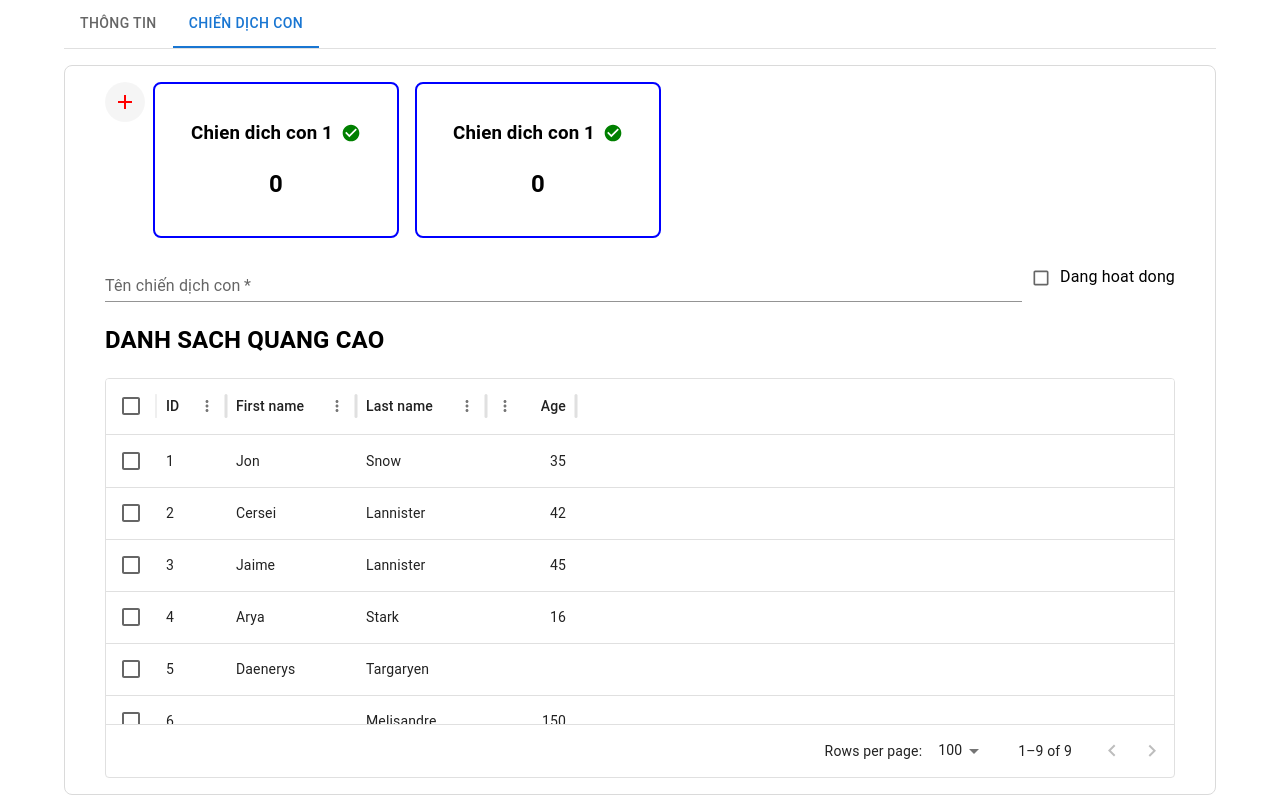
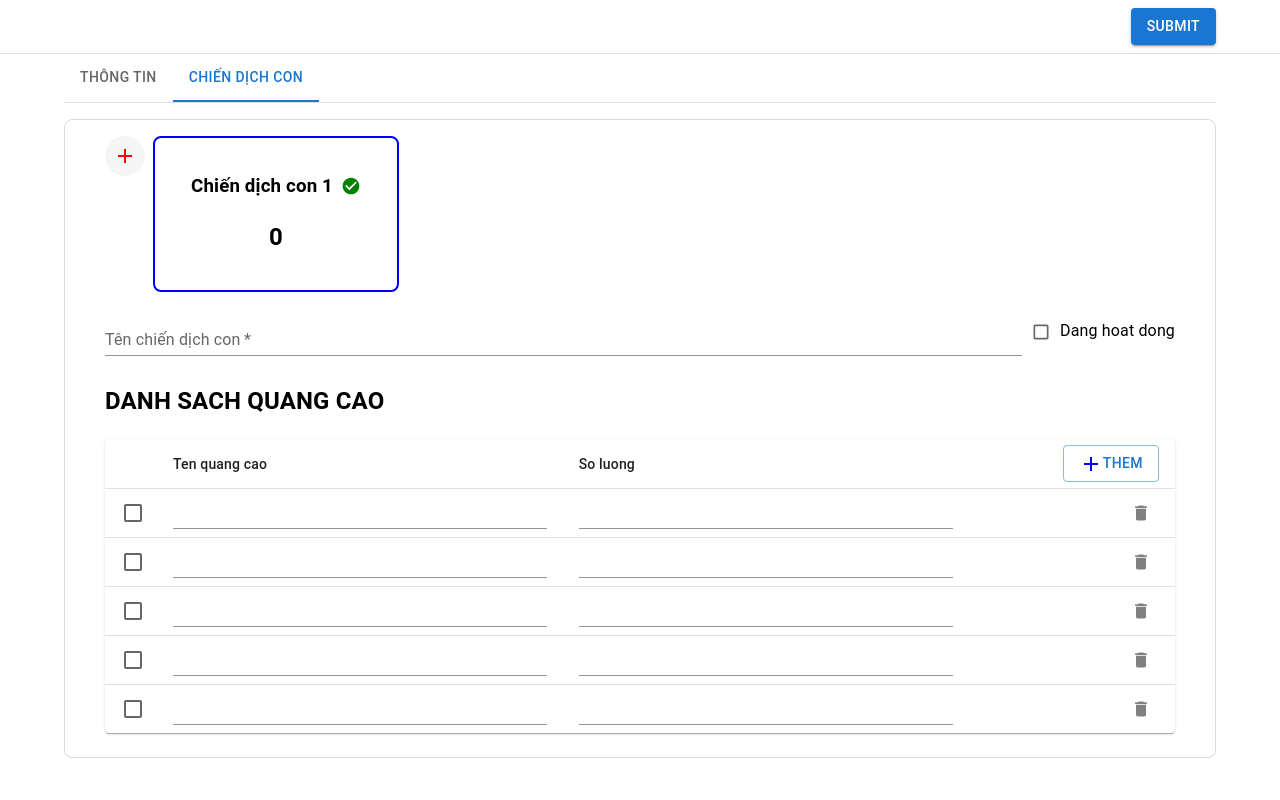
Before and after one commit to toanvan273/awing-app, a React (Create React App) app: page / in a window 1280 px wide. Both pictures are taken after a click on the tab "CHIẾN DỊCH CON". Built offline with nearby package versions, Linux system fonts and the light colour scheme.

Commit message:
update campaigns

```diff
--- a/src/App.tsx
+++ b/src/App.tsx
@@ -1,3 +1,4 @@
+import { Button } from "@mui/material";
 import Box from "@mui/material/Box";
 import Container from "@mui/material/Container";
 import Stack from "@mui/material/Stack";
@@ -29,6 +30,7 @@ function CustomBox(props: TabPanelProps) {
         <Box
           sx={{
             marginTop: 2,
+            marginBottom: 2,
             p: 2,
             border: "1px solid #dadada",
             borderRadius: 2,
@@ -49,6 +51,14 @@ export default function App() {
   };
 
   return (
+    <div>
+      <Box sx={{ borderBottom: 1, borderColor: "divider" }}>
+        <Container>
+          <Stack py={1} direction="row" justifyContent={"end"}>
+            <Button variant="contained">Submit</Button>
+          </Stack>
+        </Container>
+      </Box>
       <Container>
         <Stack>
           <Box sx={{ width: "100%" }}>
@@ -71,5 +81,6 @@ export default function App() {
           </Box>
         </Stack>
       </Container>
+    </div>
   );
 }
--- a/src/components/information/index.tsx
+++ b/src/components/information/index.tsx
@@ -1,19 +1,23 @@
-import Box from "@mui/material/Box";
-import TextField from "@mui/material/TextField";
+import { Box, TextField } from "@mui/material";
+import { useReducer } from "react";
+import { reducerInfo } from "../../hooks/useReducer";
 
 const InfomationForm = () => {
+  const [state, dispatch] = useReducer(reducerInfo, { name: "", describe: "" });
+
+  const handleChange =
+    (text: "name" | "desc") => (event: React.ChangeEvent<HTMLInputElement>) => {
+      dispatch({ type: text, payload: event.target.value });
+    };
+
+  console.log("state:", state);
+
   return (
-    <Box
-      component="form"
-      sx={{
-        "& .MuiTextField-root": { m: 1, width: "25ch" },
-      }}
-      noValidate
-      autoComplete="off"
-    >
+    <Box component="form" noValidate autoComplete="off">
       <div>
         <div>
           <TextField
+            onChange={handleChange("name")}
             sx={{ width: "100%" }}
             required
             id="standard-required"
@@ -23,6 +27,7 @@ const InfomationForm = () => {
         </div>
         <div>
           <TextField
+            onChange={handleChange("desc")}
             sx={{ width: "100%" }}
             id="standard-required"
             label="Mô tả"
--- a/src/components/sub-campaigns/campaign.tsx
+++ b/src/components/sub-campaigns/campaign.tsx
@@ -2,13 +2,26 @@ import PlusIcon from "@mui/icons-material/Add";
 import CheckCircleIcon from "@mui/icons-material/CheckCircle";
 import { Box, Checkbox, Stack, TextField } from "@mui/material";
 import IconButton from "@mui/material/IconButton";
+import { ActionCampaign } from "../../hooks/useReducer";
+import { SubCampaign } from "../../types/campaign-type";
 
+interface Props {
+  campaigns: SubCampaign[];
+  dispatch: React.Dispatch<ActionCampaign>;
+}
 const label = { inputProps: { "aria-label": "Checkbox demo" } };
-export default function Campaign() {
+
+export default function Campaign({ campaigns, dispatch }: Props) {
+  const handleAddCampaign = ({}) => {
+    dispatch({ type: "add_campaign" });
+  };
+  console.log("Campaign:", campaigns);
+
   return (
     <div>
       <Stack direction="row" alignItems="start" overflow={"auto"}>
         <IconButton
+          onClick={handleAddCampaign}
           sx={{ background: "#0000000a" }}
           aria-label="plus"
           size="medium"
@@ -16,7 +29,12 @@ export default function Campaign() {
           <PlusIcon fontSize="medium" sx={{ color: "red" }} />
         </IconButton>
         <Stack marginLeft={1} direction={"row"}>
+          {campaigns.map((camp, index) => {
+            console.log("camp", camp);
+
+            return (
               <Box
+                key={index}
                 sx={{
                   p: 2,
                   width: 210,
@@ -32,7 +50,7 @@ export default function Campaign() {
                   alignItems={"center"}
                   justifyContent={"center"}
                 >
-              <h3>Chien dich con 1</h3>
+                  <h3>{camp.name}</h3>
                   <CheckCircleIcon
                     fontSize="small"
                     sx={{ color: "green", marginLeft: 1 }}
@@ -42,31 +60,8 @@ export default function Campaign() {
                   <b>0</b>
                 </Stack>
               </Box>
-          <Box
-            sx={{
-              p: 2,
-              width: 210,
-              height: 120,
-              // border: "1px solid #0000000a",
-              border: "2px solid blue",
-              borderRadius: 2,
-            }}
-          >
-            <Stack
-              direction="row"
-              alignItems={"center"}
-              justifyContent={"center"}
-            >
-              <h3>Chien dich con 1</h3>
-              <CheckCircleIcon
-                fontSize="small"
-                sx={{ color: "green", marginLeft: 1 }}
-              />
-            </Stack>
-            <Stack textAlign={"center"} fontSize={24} marginTop={0}>
-              <b>0</b>
-            </Stack>
-          </Box>
+            );
+          })}
         </Stack>
       </Stack>
       <Stack marginTop={2} direction={"row"} alignItems={"center"}>
--- a/src/components/sub-campaigns/index.tsx
+++ b/src/components/sub-campaigns/index.tsx
@@ -1,13 +1,34 @@
 import { Stack } from "@mui/material";
 import Container from "@mui/material/Container";
+import { useReducer } from "react";
+import { reducerCampaign } from "../../hooks/useReducer";
+import { SubCampaign } from "../../types/campaign-type";
 import Campaign from "./campaign";
 import DataTable from "./table";
 
+function createInitialState(): SubCampaign[] {
+  return [
+    {
+      name: "Chiến dịch con 1",
+      status: true,
+      ads: [
+        {
+          name: "Quang cao 1",
+          quantity: 0,
+        },
+      ],
+    },
+  ];
+}
 const SubCampaingns = () => {
+  const [campaigns, dispatch] = useReducer(
+    reducerCampaign,
+    createInitialState()
+  );
   return (
     <Container>
-      <Campaign />
-      <Stack>
+      <Campaign campaigns={campaigns} dispatch={dispatch} />
+      <Stack py={1}>
         <h2>DANH SACH QUANG CAO</h2>
         <DataTable />
       </Stack>
--- a/src/components/sub-campaigns/table.tsx
+++ b/src/components/sub-campaigns/table.tsx
@@ -1,48 +1,93 @@
-import { DataGrid, GridColDef } from "@mui/x-data-grid";
+import PlusIcon from "@mui/icons-material/Add";
+import DeleteIcon from "@mui/icons-material/Delete";
+import { Button, Checkbox, IconButton, TextField } from "@mui/material";
+import Paper from "@mui/material/Paper";
+import Table from "@mui/material/Table";
+import TableBody from "@mui/material/TableBody";
+import TableCell from "@mui/material/TableCell";
+import TableContainer from "@mui/material/TableContainer";
+import TableHead from "@mui/material/TableHead";
+import TableRow from "@mui/material/TableRow";
 
-const columns: GridColDef[] = [
-  { field: "id", headerName: "ID", width: 70 },
-  { field: "firstName", headerName: "First name", width: 130 },
-  { field: "lastName", headerName: "Last name", width: 130 },
-  {
-    field: "age",
-    headerName: "Age",
-    type: "number",
-    width: 90,
-  },
-  // {
-  //   field: "fullName",
-  //   headerName: "Full name",
-  //   description: "This column has a value getter and is not sortable.",
-  //   sortable: false,
-  //   width: 160,
-  //   valueGetter: (value, row) => `${row.firstName || ""} ${row.lastName || ""}`,
-  // },
+function createData(
+  name: string,
+  calories: number,
+  fat: number,
+  carbs: number,
+  protein: number
+) {
+  return { name, calories, fat, carbs, protein };
+}
+
+const rows = [
+  createData("Frozen yoghurt", 159, 6.0, 24, 4.0),
+  createData("Ice cream sandwich", 237, 9.0, 37, 4.3),
+  createData("Eclair", 262, 16.0, 24, 6.0),
+  createData("Cupcake", 305, 3.7, 67, 4.3),
+  createData("Gingerbread", 356, 16.0, 49, 3.9),
 ];
 
-const rows = [
-  { id: 1, lastName: "Snow", firstName: "Jon", age: 35 },
-  { id: 2, lastName: "Lannister", firstName: "Cersei", age: 42 },
-  { id: 3, lastName: "Lannister", firstName: "Jaime", age: 45 },
-  { id: 4, lastName: "Stark", firstName: "Arya", age: 16 },
-  { id: 5, lastName: "Targaryen", firstName: "Daenerys", age: null },
-  { id: 6, lastName: "Melisandre", firstName: null, age: 150 },
-  { id: 7, lastName: "Clifford", firstName: "Ferrara", age: 44 },
-  { id: 8, lastName: "Frances", firstName: "Rossini", age: 36 },
-  { id: 9, lastName: "Roxie", firstName: "Harvey", age: 65 },
-];
-
-export default function DataTable() {
+export default function DenseTable() {
   return (
-    <div style={{ height: 400, width: "100%" }}>
-      <DataGrid
-        rows={rows}
-        columns={columns}
-        // initialState={{
-        //   pagination: undefined,
-        // }}
-        checkboxSelection
-      />
-    </div>
+    <TableContainer component={Paper}>
+      <Table sx={{ minWidth: 650 }} size="small" aria-label="a dense table">
+        <TableHead>
+          <TableRow>
+            <TableCell></TableCell>
+            <TableCell align="left">Ten quang cao</TableCell>
+            <TableCell align="left">So luong</TableCell>
+            <TableCell align="right">
+              <Button variant="outlined">
+                <PlusIcon fontSize="medium" sx={{ color: "blue" }} />
+                <span>Them</span>
+              </Button>
+            </TableCell>
+            {/* <TableCell align="right">Protein&nbsp;(g)</TableCell> */}
+          </TableRow>
+        </TableHead>
+        <TableBody>
+          {rows.map((row) => (
+            <TableRow
+              key={row.name}
+              sx={{ "&:last-child td, &:last-child th": { border: 0 } }}
+            >
+              <TableCell padding="checkbox">
+                <Checkbox
+                  color="primary"
+                  // indeterminate={numSelected > 0 && numSelected < rowCount}
+                  // checked={rowCount > 0 && numSelected === rowCount}
+                  // onChange={}
+                  inputProps={{
+                    "aria-label": "select all desserts",
+                  }}
+                />
+              </TableCell>
+              <TableCell align="left">
+                <TextField
+                  sx={{ width: "100%" }}
+                  required
+                  id="standard-required"
+                  variant="standard"
+                />
+              </TableCell>
+              <TableCell align="left">
+                <TextField
+                  sx={{ width: "100%" }}
+                  required
+                  id="standard-required"
+                  variant="standard"
+                  type="number"
+                />
+              </TableCell>
+              <TableCell align="right">
+                <IconButton aria-label="plus" size="medium">
+                  <DeleteIcon fontSize="small" sx={{ color: "grey" }} />
+                </IconButton>
+              </TableCell>
+            </TableRow>
+          ))}
+        </TableBody>
+      </Table>
+    </TableContainer>
   );
 }
--- /dev/null
+++ b/src/hooks/useReducer.ts
@@ -0,0 +1,40 @@
+import { Ad, Information, SubCampaign } from "../types/campaign-type";
+// Action types
+type ActionInfo =
+  | { type: "name"; payload: string }
+  | { type: "desc"; payload: string };
+
+export type ActionCampaign = { type: "add_campaign" };
+
+// Reducer function
+export function reducerInfo(state: Information, action: ActionInfo) {
+  switch (action.type) {
+    case "name":
+      return { ...state, name: action.payload };
+    case "desc":
+      return { ...state, describe: action.payload };
+    default:
+      return state;
+  }
+}
+
+export function reducerCampaign(state: SubCampaign[], action: ActionCampaign) {
+  switch (action.type) {
+    case "add_campaign":
+      const numberCampaign = state.length + 1;
+      // console.log("chek", state, numberCampaign);
+
+      const newAd: Ad = {
+        name: "Quang cao 1",
+        quantity: 0,
+      };
+      const newCampaign: SubCampaign = {
+        name: `Chien dich con ${numberCampaign}`,
+        status: true,
+        ads: [newAd],
+      };
+      return [...state, newCampaign];
+    default:
+      return state;
+  }
+}
--- /dev/null
+++ b/src/types/campaign-type.ts
@@ -0,0 +1,20 @@
+export interface Information {
+  name: string;
+  describe?: string;
+}
+
+export interface Ad {
+  name: string;
+  quantity: number;
+}
+
+export interface SubCampaign {
+  name: string;
+  status: boolean;
+  ads: Ad[];
+}
+
+// export interface Campaign {
+//   information: Information;
+//   subCampaigns: SubCampaign[];
+// }
```
Lines whose indentation alone changed are shown as unchanged.
